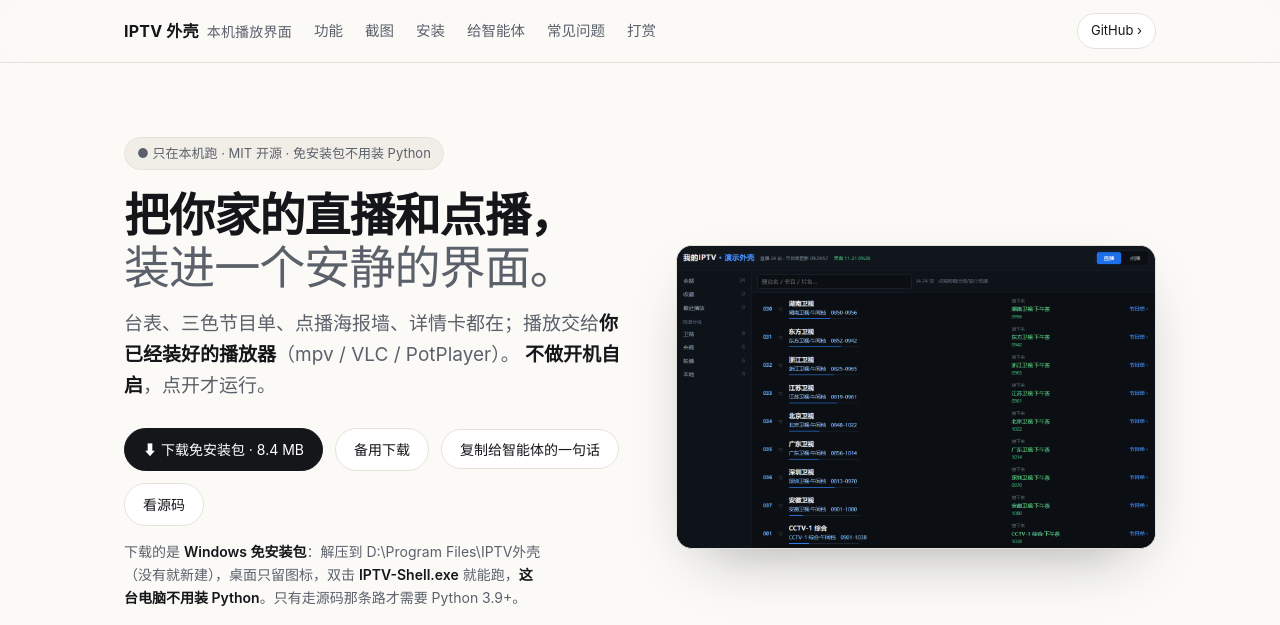
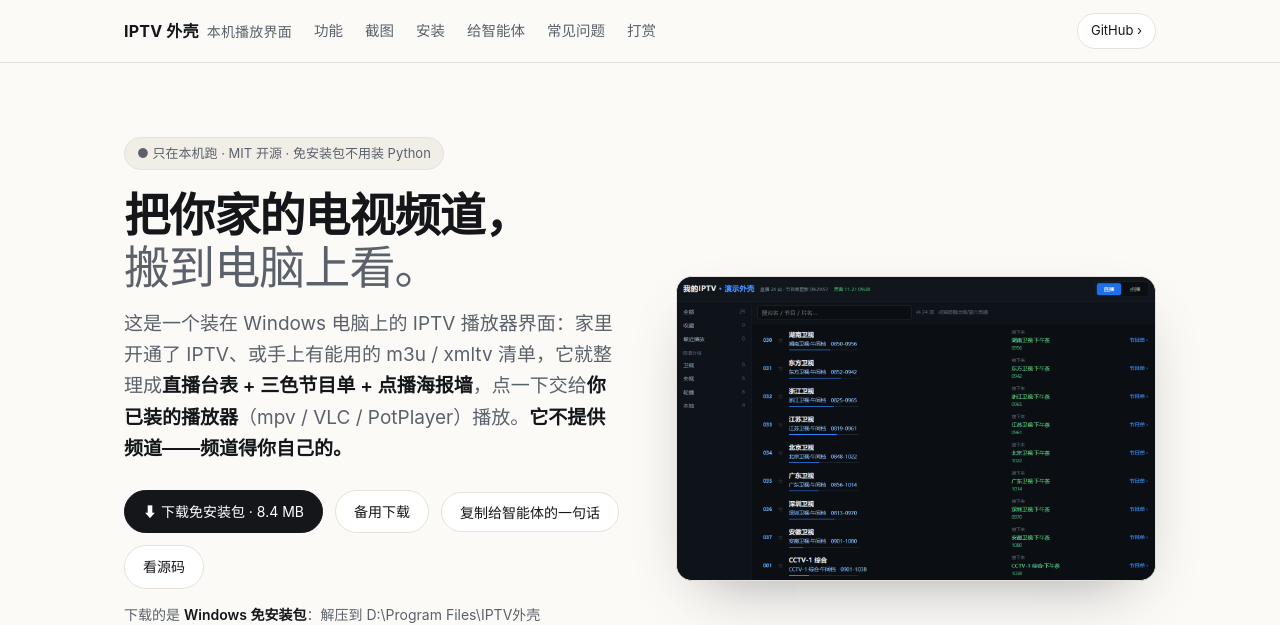
Before and after one commit to kele551/iptv-shell, a plain HTML site: page docs/index.html in a window 1280 px wide. Shown: the top 625 px of the page. Drawn offline with Linux system fonts and the light colour scheme.

Commit message:
文案: 定位句改大白话——把你家的电视频道搬到电脑上看，README与官网首屏同步

```diff
--- a/docs/index.html
+++ b/docs/index.html
@@ -5,8 +5,8 @@
 <meta name="viewport" content="width=device-width,initial-scale=1">
 <link rel="icon" href="icon.png" type="image/png" sizes="120x120">
 <link rel="apple-touch-icon" href="icon.png">
-<title>IPTV 外壳 · 把你家的直播和点播，装进一个安静的本机界面</title>
-<meta name="description" content="IPTV 外壳：本机直播台表 + 三色节目单 + 点播海报墙 + 详情卡，一键交给本机播放器（mpv / VLC）。复制一句给智能体，它自己找数据流接进来。">
+<title>IPTV 外壳 · 把你家的电视频道搬到电脑上看</title>
+<meta name="description" content="IPTV 外壳：把你家的电视频道搬到电脑上看。你提供频道地址（m3u / xmltv），它给你好看的直播台表、三色节目单、点播海报墙，点一下交给本机播放器。它不提供频道——没源别装。复制一句给智能体，它自己找源接好。">
 <style>
 :root{
   --ink:#14161a; --sub:#5b616b; --line:#e6e2db; --bg:#fbfaf7; --card:#fff;
@@ -193,9 +193,8 @@ footer .r{margin-left:auto;color:#9aa0a8;font-size:13px}
 <section class="hero"><div class="wrap"><div class="grid">
   <div>
     <span class="eyebrow">● 只在本机跑 · MIT 开源 · 免安装包不用装 Python</span>
-    <h1>把你家的直播和点播，<br><span>装进一个安静的界面。</span></h1>
-    <p class="lede">台表、三色节目单、点播海报墙、详情卡都在；播放交给<b>你已经装好的播放器</b>（mpv / VLC / PotPlayer）。
-      <b>不做开机自启</b>，点开才运行。</p>
+    <h1>把你家的电视频道，<br><span>搬到电脑上看。</span></h1>
+    <p class="lede">这是一个装在 Windows 电脑上的 IPTV 播放器界面：家里开通了 IPTV、或手上有能用的 m3u / xmltv 清单，它就整理成<b>直播台表 + 三色节目单 + 点播海报墙</b>，点一下交给<b>你已装的播放器</b>（mpv / VLC / PotPlayer）播放。<b>它不提供频道——频道得你自己的。</b></p>
     <div class="acts">
       <a class="btn pri" href="download/iptv-shell-Windows.zip">⬇ 下载免安装包 · 8.4 MB</a>
       <a class="btn" href="https://github.com/kele551/iptv-shell/releases/latest/download/iptv-shell-Windows.zip" target="_blank" rel="noopener">备用下载</a>
```
Also changed, not shown: 1 other file.
